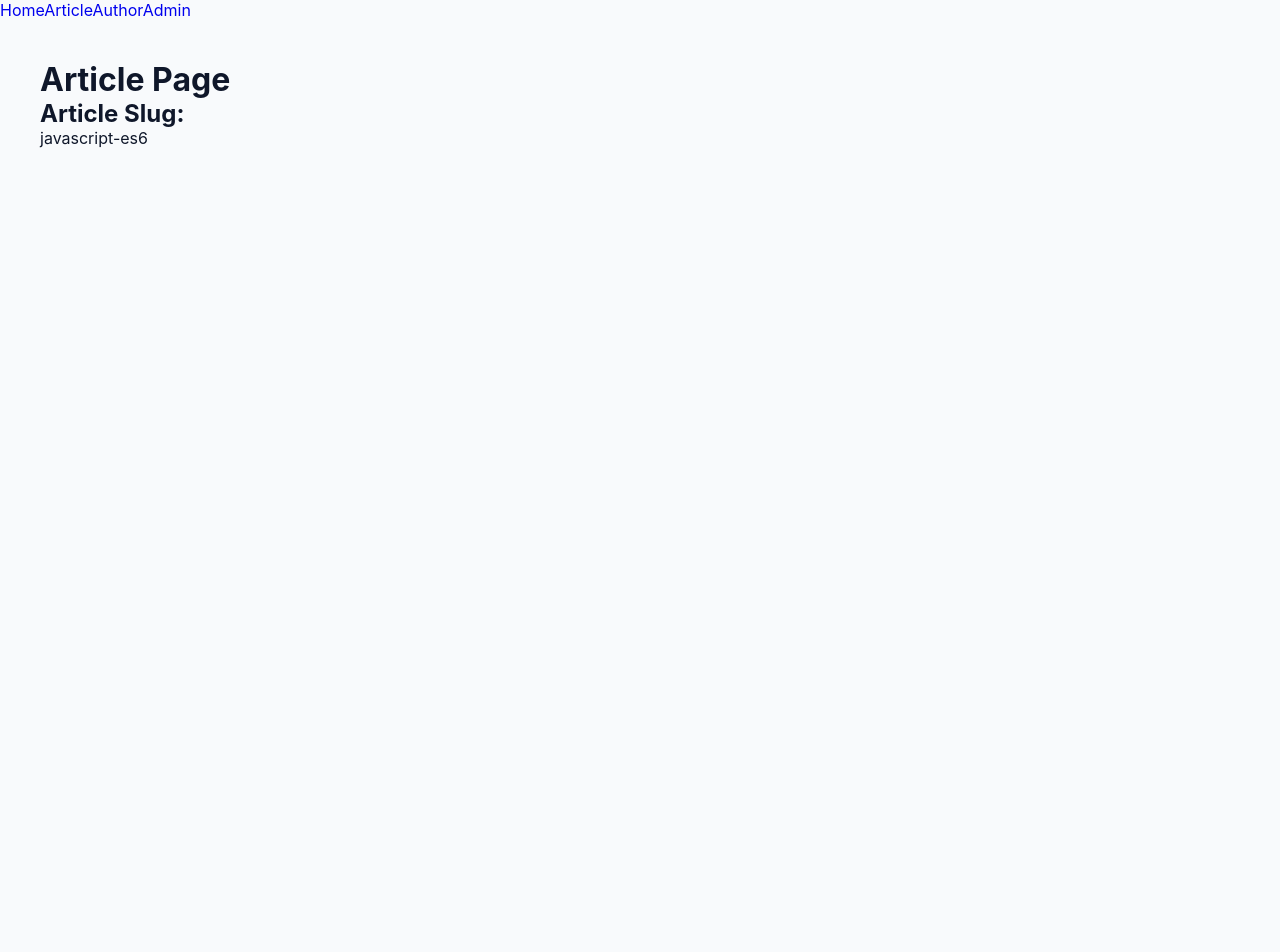
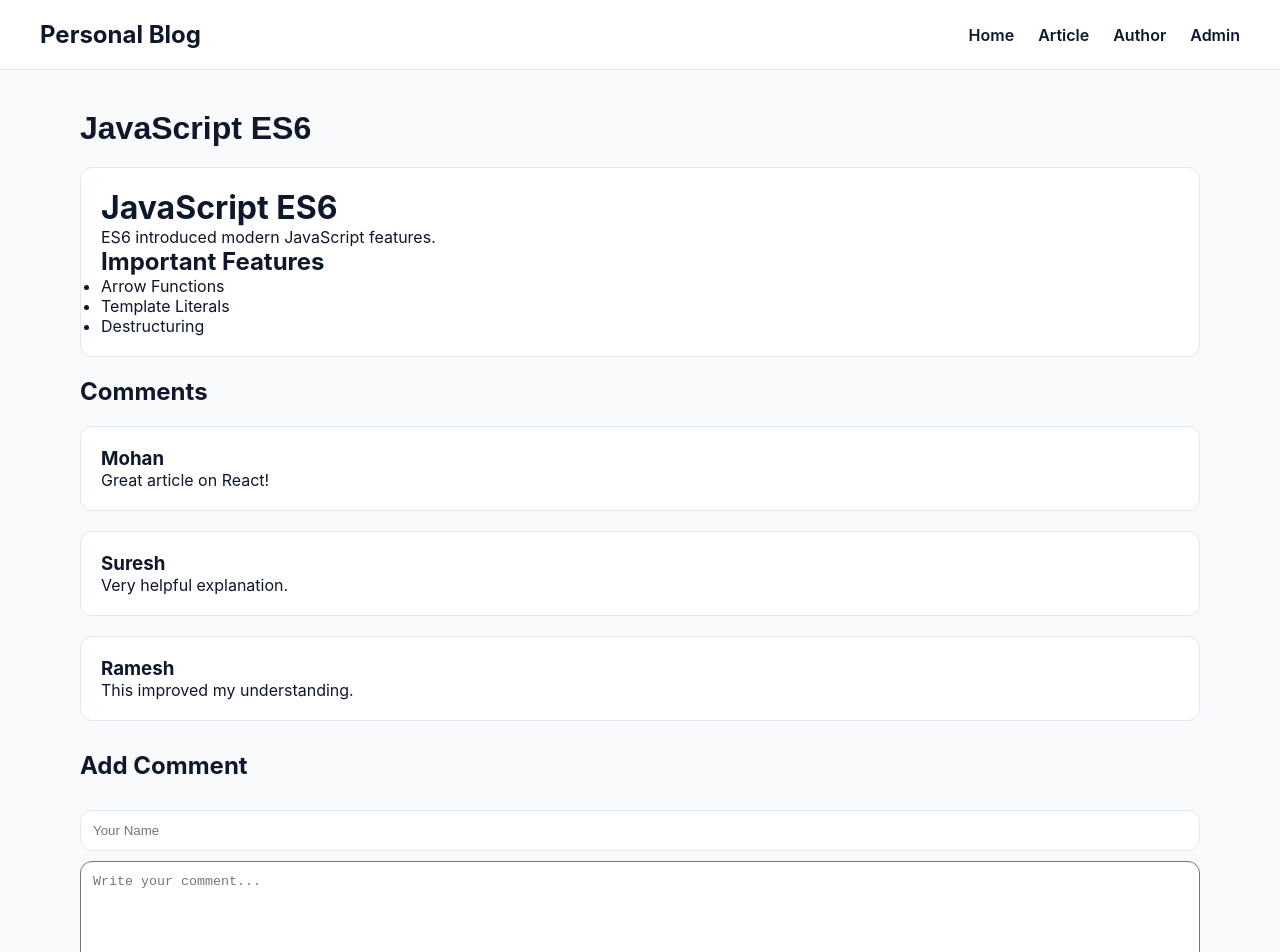
Before and after one commit to Bhumit-Maheshwari/personal-blog, a React (Vite) app: page /article/javascript-es6 in a window 1280 px wide. Shown: the top 952 px of the page. Before the commit the page ends 800 px from the top, so only its background shows below. Built offline with nearby package versions, Linux system fonts and the light colour scheme.

Commit message:
Add article detail and comments

```diff
--- /dev/null
+++ b/src/components/CommentForm.jsx
@@ -0,0 +1,50 @@
+import Input from './ui/Input'
+import Button from './ui/Button'
+
+function CommentForm() {
+
+  return (
+
+    <div
+      style={{
+        marginTop: '30px'
+      }}
+    >
+
+      <h2>
+        Add Comment
+      </h2>
+
+      <br />
+
+      <Input
+        placeholder="Your Name"
+      />
+
+      <br />
+
+      <textarea
+
+        placeholder="Write your comment..."
+
+        style={{
+          width: '100%',
+          height: '120px',
+          marginTop: '10px',
+          padding: '12px',
+          borderRadius: '12px'
+        }}
+      />
+
+      <br />
+      <br />
+
+      <Button>
+        Submit Comment
+      </Button>
+
+    </div>
+  )
+}
+
+export default CommentForm
--- /dev/null
+++ b/src/components/CommentList.jsx
@@ -0,0 +1,35 @@
+import Card from './ui/Card'
+
+function CommentList({ comments }) {
+
+  return (
+
+    <div>
+
+      <h2>
+        Comments
+      </h2>
+
+      {
+        comments.map((comment) => (
+
+          <Card key={comment.id}>
+
+            <h3>
+              {comment.name}
+            </h3>
+
+            <p>
+              {comment.text}
+            </p>
+
+          </Card>
+
+        ))
+      }
+
+    </div>
+  )
+}
+
+export default CommentList
--- a/src/components/layout/Navbar.jsx
+++ b/src/components/layout/Navbar.jsx
@@ -1,10 +1,20 @@
 import { Link } from 'react-router-dom'
 
 function Navbar() {
+
   return (
+
     <nav>
 
-      <Link to="/">Home</Link>
+      <h2>
+        Personal Blog
+      </h2>
+
+      <div className="nav-links">
+
+        <Link to="/">
+          Home
+        </Link>
 
         <Link to="/article/react-guide">
           Article
@@ -18,7 +28,10 @@ function Navbar() {
           Admin
         </Link>
 
+      </div>
+
     </nav>
+
   )
 }
 
--- a/src/components/ui/ArticleCard.jsx
+++ b/src/components/ui/ArticleCard.jsx
@@ -1,5 +1,6 @@
 import Card from './Card'
 import Button from './Button'
+import { Link } from 'react-router-dom'
 
 function ArticleCard({ article }) {
 
@@ -25,10 +26,13 @@ function ArticleCard({ article }) {
 
       <br />
       <br />
+      <Link to={`/article/${article.slug}`}>
 
-      <Button>
-        Read More
-      </Button>
+        <Button>
+          Read More
+        </Button>
+
+      </Link>
 
     </Card>
 
--- a/src/data/articles.js
+++ b/src/data/articles.js
@@ -2,44 +2,56 @@ const articles = [
 
   {
     id: 1,
+
+    slug: 'react-basics',
+
     title: 'React Basics',
-    description: 'Introduction to React fundamentals.',
-    tag: 'React'
+
+    description:
+      'Introduction to React fundamentals.',
+
+    tag: 'React',
+
+    content: `
+# React Basics
+
+React is a JavaScript library for building user interfaces.
+
+## Features of React
+
+- Component-Based
+- Fast Rendering
+- Reusable UI
+
+### Why Use React?
+
+React helps developers create scalable frontend applications.
+`
   },
 
   {
     id: 2,
+
+    slug: 'javascript-es6',
+
     title: 'JavaScript ES6',
-    description: 'Understanding modern JavaScript features.',
-    tag: 'JavaScript'
-  },
 
-  {
-    id: 3,
-    title: 'CSS Flexbox Guide',
-    description: 'Learn responsive layouts using Flexbox.',
-    tag: 'CSS'
-  },
+    description:
+      'Understanding modern JavaScript features.',
 
-  {
-    id: 4,
-    title: 'Node.js Introduction',
-    description: 'Backend development using Node.js.',
-    tag: 'Node'
-  },
+    tag: 'JavaScript',
 
-  {
-    id: 5,
-    title: 'React Router Tutorial',
-    description: 'Dynamic routing in React applications.',
-    tag: 'React'
-  },
+    content: `
+# JavaScript ES6
 
-  {
-    id: 6,
-    title: 'Async JavaScript',
-    description: 'Promises and async-await explained.',
-    tag: 'JavaScript'
+ES6 introduced modern JavaScript features.
+
+## Important Features
+
+- Arrow Functions
+- Template Literals
+- Destructuring
+`
   }
 
 ]
--- /dev/null
+++ b/src/data/comments.js
@@ -0,0 +1,23 @@
+const comments = [
+
+  {
+    id: 1,
+    name: 'Mohan',
+    text: 'Great article on React!'
+  },
+
+  {
+    id: 2,
+    name: 'Suresh',
+    text: 'Very helpful explanation.'
+  },
+
+  {
+    id: 3,
+    name: 'Ramesh',
+    text: 'This improved my understanding.'
+  }
+
+]
+
+export default comments
--- a/src/pages/Article.jsx
+++ b/src/pages/Article.jsx
@@ -1,23 +1,67 @@
 import { useParams } from 'react-router-dom'
+
+import ReactMarkdown from 'react-markdown'
+
+import articles from '../data/articles'
+
+import Container from '../components/ui/Container'
+import Card from '../components/ui/Card'
+import Heading from '../components/ui/Heading'
+
+import comments from '../data/comments'
+
+import CommentList from '../components/CommentList'
+
+import CommentForm from '../components/CommentForm'
 
 function Article() {
 
   const { slug } = useParams()
 
+  const article =
+    articles.find(
+      (item) => item.slug === slug
+    )
+
+  if (!article) {
+
+    return (
+      <h1>
+        Article Not Found
+      </h1>
+    )
+  }
+
   return (
-    <div className="page">
 
-      <h1>Article Page</h1>
+    <Container>
 
-      <div className="card">
+      <div className="page">
 
-        <h2>Article Slug:</h2>
+        <Heading>
+          {article.title}
+        </Heading>
 
-        <p>{slug}</p>
+        <Card>
+
+          <ReactMarkdown>
+
+            {article.content}
+
+          </ReactMarkdown>
+
+        </Card>
+        <br />
+
+        <CommentList
+            comments={comments}
+        />
+
+        <CommentForm />
 
       </div>
 
-    </div>
+    </Container>
   )
 }
 
--- a/src/styles/global.css
+++ b/src/styles/global.css
@@ -1,3 +1,51 @@
+/* NAVBAR */
+
+nav {
+
+  display: flex;
+
+  justify-content: space-between;
+
+  align-items: center;
+
+  padding: 20px 40px;
+
+  background-color: var(--color-surface);
+
+  border-bottom: 1px solid var(--color-border);
+
+  position: sticky;
+
+  top: 0;
+
+  z-index: 1000;
+}
+
+/* NAV LINKS */
+
+.nav-links {
+
+  display: flex;
+
+  gap: 24px;
+}
+
+.nav-links a {
+
+  text-decoration: none;
+
+  color: var(--color-text-primary);
+
+  font-weight: 600;
+
+  transition: 0.3s;
+}
+
+.nav-links a:hover {
+
+  color: var(--color-primary);
+}
+
 * {
   margin: 0;
   padding: 0;
```
Lines whose indentation alone changed are shown as unchanged.
